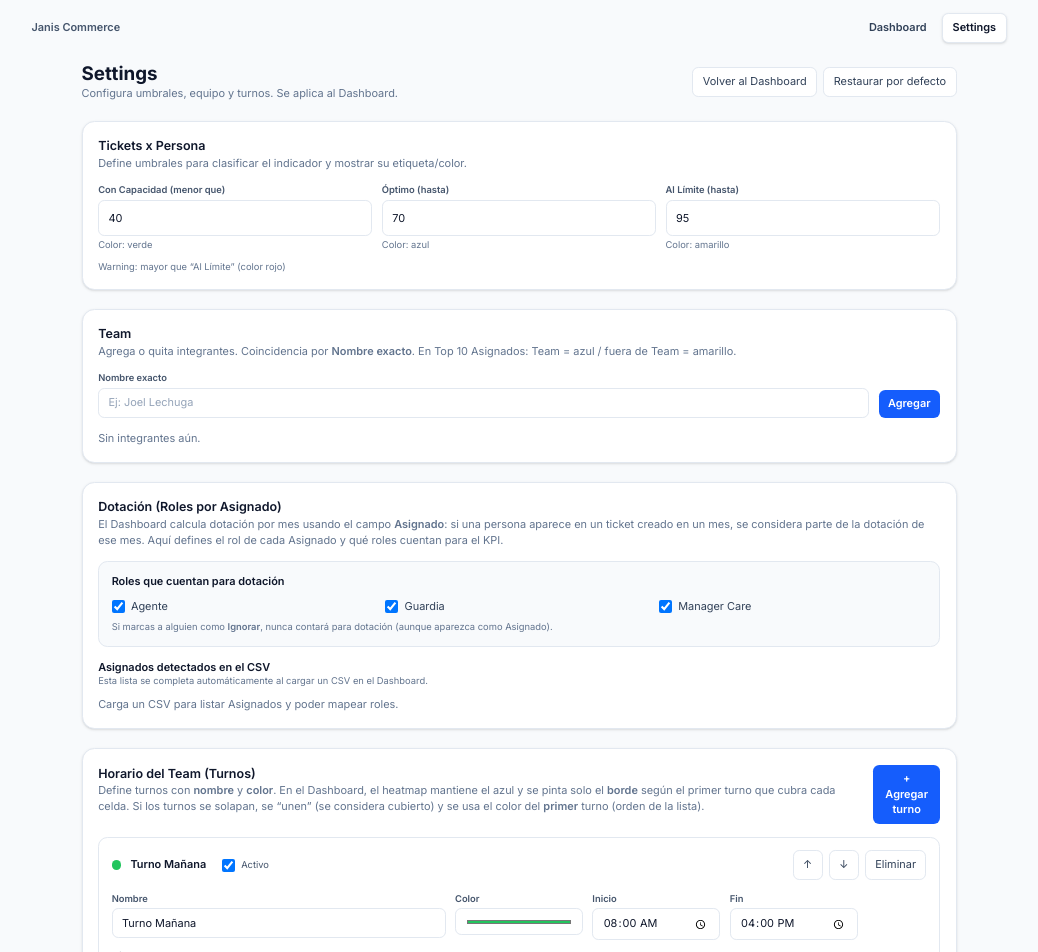
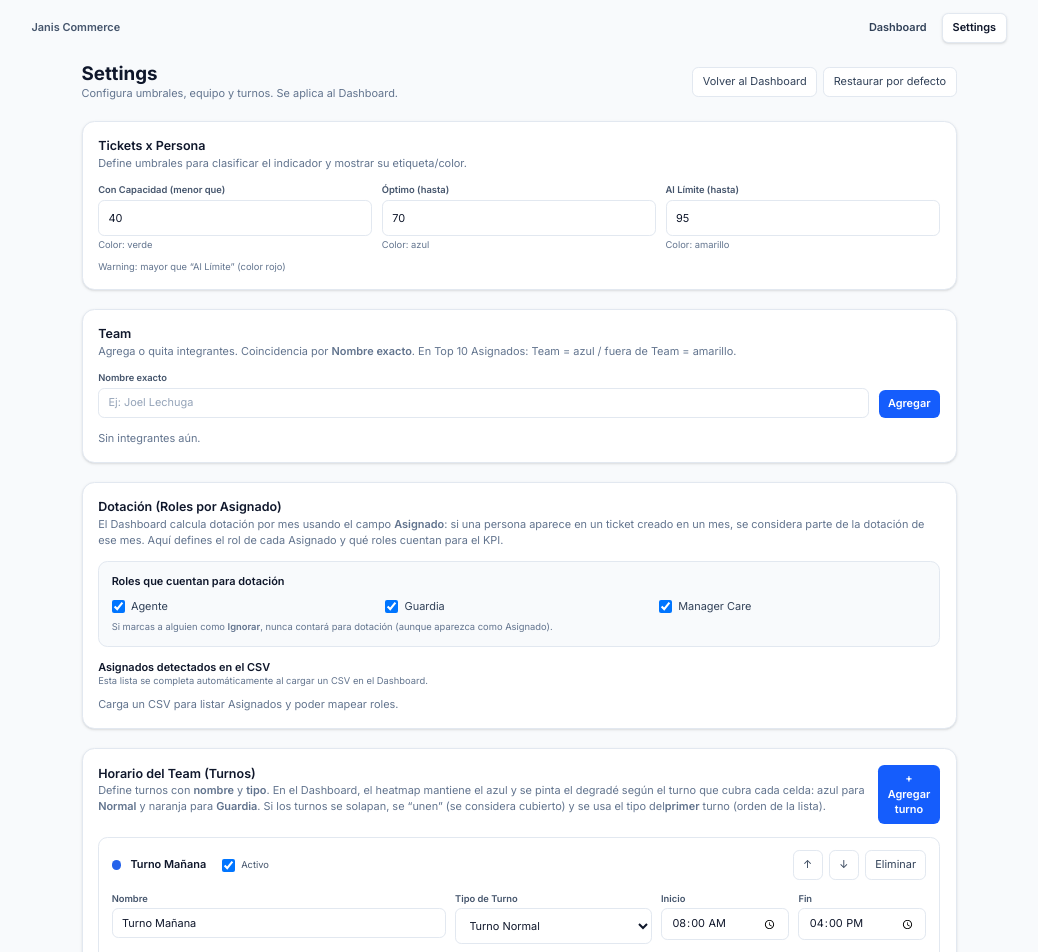
Before and after one commit to ravelli-czy/dashboard-care-teams, a React (Vite) app: page /settings in a window 1280 px wide. Shown: the top 952 px of the page, without its empty margins (121-1159 px from the left). Built offline with nearby package versions, Linux system fonts and the light colour scheme.

Commit message:
Update shift types and heatmap styling

```diff
--- a/src/pages/Dashboard.tsx
+++ b/src/pages/Dashboard.tsx
@@ -99,14 +99,21 @@ function hexToRgb(hex: string) {
 }
 
 // Blanco -> Azul más oscuro (según repetición)
-function heatBg(count: number, max: number) {
+function heatBg(count: number, max: number, color: string = UI.primary) {
   if (!count || !max) return { backgroundColor: "#ffffff", color: "#0f172a" };
-  const rgb = hexToRgb(UI.primary) || { r: 37, g: 99, b: 235 };
+  const rgb = hexToRgb(color) || { r: 37, g: 99, b: 235 };
   const ratio = Math.max(0, Math.min(1, count / max));
   const alpha = 0.06 + ratio * 0.82;
   const bg = `rgba(${rgb.r}, ${rgb.g}, ${rgb.b}, ${alpha})`;
   const text = alpha > 0.55 ? "#ffffff" : "#0f172a";
   return { backgroundColor: bg, color: text };
+}
+
+function normalizeCoverageShifts(shifts: CoverageShift[]): CoverageShift[] {
+  return (shifts || []).map((shift) => {
+    const kind: NonNullable<CoverageShift["kind"]> = shift.kind ?? "normal";
+    return { ...shift, kind, color: SHIFT_KIND_COLORS[kind] };
+  });
 }
 
 
@@ -122,11 +129,16 @@ type CoverageShift = {
   start: string; // "HH:MM"
   end: string;   // "HH:MM" (si start > end, cruza medianoche)
   enabled?: boolean;
+  kind?: "normal" | "guardia";
 };
 
 const DAY_LABELS = ["Lun", "Mar", "Mié", "Jue", "Vie", "Sáb", "Dom"] as const;
 const DAY_TO_IDX: Record<string, number> = {
   Lun: 0, Mar: 1, Mié: 2, Jue: 3, Vie: 4, Sáb: 5, Dom: 6,
+};
+const SHIFT_KIND_COLORS: Record<NonNullable<CoverageShift["kind"]>, string> = {
+  normal: "#2563eb",
+  guardia: "#f59e0b",
 };
 
 function timeToMinutes(t: string) {
@@ -159,7 +171,7 @@ function shiftCoversDayHour(shift: CoverageShift, dayIdx: number, hour: number)
 
 function getCoverageShifts(settings: any): CoverageShift[] {
   const list = (settings as any)?.coverageShifts;
-  if (Array.isArray(list) && list.length) return list as CoverageShift[];
+  if (Array.isArray(list) && list.length) return normalizeCoverageShifts(list as CoverageShift[]);
 
 
 // Fallback: leer coverageShifts directo desde localStorage (por si el schema de settings los descarta)
@@ -168,7 +180,7 @@ if (typeof window !== "undefined") {
     const raw = window.localStorage.getItem(COVERAGE_SHIFTS_LS_KEY);
     if (raw) {
       const parsed = JSON.parse(raw);
-      if (Array.isArray(parsed) && parsed.length) return parsed as CoverageShift[];
+      if (Array.isArray(parsed) && parsed.length) return normalizeCoverageShifts(parsed as CoverageShift[]);
     }
   } catch {}
 }
@@ -176,15 +188,30 @@ if (typeof window !== "undefined") {
   // Compatibilidad: si venías usando settings.shifts (morning/afternoon/guard)
   const legacy = (settings as any)?.shifts;
   if (!legacy) return [];
-  const mk = (id: string, name: string, color: string, start: string, end: string, days: number[]): CoverageShift => ({
-    id, name, color, start, end, days, enabled: true,
+  const mk = (
+    id: string,
+    name: string,
+    color: string,
+    start: string,
+    end: string,
+    days: number[],
+    kind: CoverageShift["kind"] = "normal"
+  ): CoverageShift => ({
+    id,
+    name,
+    color,
+    start,
+    end,
+    days,
+    enabled: true,
+    kind,
   });
 
   const out: CoverageShift[] = [];
-  if (legacy.morning) out.push(mk("morning", "Turno Mañana", "#22c55e", legacy.morning.start, legacy.morning.end, [0,1,2,3,4]));
-  if (legacy.afternoon) out.push(mk("afternoon", "Turno Tarde", "#22c55e", legacy.afternoon.start, legacy.afternoon.end, [0,1,2,3,4]));
-  if (legacy.guard) out.push(mk("guard", "Turno Guardia", "#ef4444", legacy.guard.start, legacy.guard.end, [0,1,2,3,4,5,6]));
-  return out;
+  if (legacy.morning) out.push(mk("morning", "Turno Mañana", "#22c55e", legacy.morning.start, legacy.morning.end, [0,1,2,3,4], "normal"));
+  if (legacy.afternoon) out.push(mk("afternoon", "Turno Tarde", "#22c55e", legacy.afternoon.start, legacy.afternoon.end, [0,1,2,3,4], "normal"));
+  if (legacy.guard) out.push(mk("guard", "Turno Guardia", "#ef4444", legacy.guard.start, legacy.guard.end, [0,1,2,3,4,5,6], "guardia"));
+  return normalizeCoverageShifts(out);
 }
 
 // Regla: si hay solape, se “une” (igual es cobertura). Visualmente se toma el color del PRIMER turno que calza.
@@ -1379,6 +1406,16 @@ export default function JiraExecutiveDashboard() {
 
   const { settings, setSettings } = useSettings();
   const coverageShifts = useMemo(() => getCoverageShifts(settings), [settings]);
+  const coverageKinds = useMemo(() => {
+    let hasNormal = false;
+    let hasGuardia = false;
+    for (const sh of coverageShifts) {
+      if (sh.enabled === false) continue;
+      if (sh.kind === "guardia") hasGuardia = true;
+      else hasNormal = true;
+    }
+    return { hasNormal, hasGuardia, split: hasNormal && hasGuardia };
+  }, [coverageShifts]);
 
   const [rows, setRows] = useState<Row[]>([]);
   const [error, setError] = useState<string | null>(null);
@@ -2375,7 +2412,8 @@ const tppHealth = (() => {
                 <div className="grid grid-cols-6 gap-2">
                   {series.hourHeatMap.data.map((x) => {
                     const sh = pickShiftForHour(coverageShifts, x.hour);
-                    const base = heatBg(x.tickets, series.hourHeatMap.max);
+                    const baseColor = coverageKinds.split && sh?.kind === "guardia" ? UI.warning : UI.primary;
+                    const base = heatBg(x.tickets, series.hourHeatMap.max, baseColor);
                     return (
                       <div
                         key={x.hour}
@@ -2403,42 +2441,25 @@ const tppHealth = (() => {
                     <thead>
                       <tr className="text-left">
                         <th className="p-2 border border-slate-200 bg-slate-50">Hora</th>
-                        {series.weekHeatMap.days.map((d) => {
-                          const dayIdx = DAY_TO_IDX[d] ?? null;
-                          const shDay = dayIdx === null ? null : pickShiftForDay(coverageShifts, dayIdx);
-                          return (
-                            <th
-                              key={d}
-                              className="p-2 border border-slate-200 bg-slate-50"
-                              style={getShiftOverlayStyle(shDay?.color)}
-                              title={shDay ? shDay.name : undefined}
-                            >
-                              {d}
-                            </th>
-                          );
-                        })}
+                        {series.weekHeatMap.days.map((d) => (
+                          <th key={d} className="p-2 border border-slate-200 bg-slate-50">
+                            {d}
+                          </th>
+                        ))}
                       </tr>
                     </thead>
                     <tbody>
                       {series.weekHeatMap.matrix.map((row: any) => (
                         <tr key={row.hour}>
-                          {(() => {
-                            const shHour = pickShiftForHour(coverageShifts, row.hour);
-                            return (
-                              <td
-                                className="p-2 border border-slate-200 font-semibold text-slate-700"
-                                style={getShiftOverlayStyle(shHour?.color)}
-                                title={shHour ? shHour.name : undefined}
-                              >
-                                {String(row.hour).padStart(2, "0")}:00
-                              </td>
-                            );
-                          })()}
+                          <td className="p-2 border border-slate-200 font-semibold text-slate-700">
+                            {String(row.hour).padStart(2, "0")}:00
+                          </td>
                           {series.weekHeatMap.days.map((d) => {
                             const v = Number(row[d] || 0);
-                            const base = heatBg(v, series.weekHeatMap.max);
                             const dayIdx = DAY_TO_IDX[d] ?? null;
                             const sh = dayIdx === null ? null : pickShiftForDayHour(coverageShifts, dayIdx, row.hour);
+                            const baseColor = coverageKinds.split && sh?.kind === "guardia" ? UI.warning : UI.primary;
+                            const base = heatBg(v, series.weekHeatMap.max, baseColor);
                             return (
                               <td
                                 key={d}
--- a/src/pages/Settings.tsx
+++ b/src/pages/Settings.tsx
@@ -43,15 +43,26 @@ const DAY_LABELS = ["Lun", "Mar", "Mié", "Jue", "Vie", "Sáb", "Dom"] as const;
 const DAY_OPTIONS: Array<{ idx: number; label: string }> = DAY_LABELS.map((l, i) => ({ idx: i, label: l }));
 
 const COVERAGE_SHIFTS_LS_KEY = "dashboardCare.coverageShifts.v1";
+const SHIFT_KIND_COLORS: Record<NonNullable<CoverageShift["kind"]>, string> = {
+  normal: "#2563eb",
+  guardia: "#f59e0b",
+};
 
 
 function uid(prefix = "shift") {
   return `${prefix}_${Math.random().toString(16).slice(2)}_${Date.now().toString(16)}`;
 }
 
+function normalizeCoverageShifts(shifts: CoverageShift[]): CoverageShift[] {
+  return (shifts || []).map((shift) => {
+    const kind: NonNullable<CoverageShift["kind"]> = shift.kind ?? "normal";
+    return { ...shift, kind, color: SHIFT_KIND_COLORS[kind] };
+  });
+}
+
 function getCoverageShifts(settings: any): CoverageShift[] {
   const list = (settings as any)?.coverageShifts;
-  if (Array.isArray(list) && list.length) return list as CoverageShift[];
+  if (Array.isArray(list) && list.length) return normalizeCoverageShifts(list as CoverageShift[]);
 
 
 // Fallback: persistimos coverageShifts por fuera del schema del settings (localStorage directo)
@@ -60,30 +71,46 @@ if (typeof window !== "undefined") {
     const raw = window.localStorage.getItem(COVERAGE_SHIFTS_LS_KEY);
     if (raw) {
       const parsed = JSON.parse(raw);
-      if (Array.isArray(parsed) && parsed.length) return parsed as CoverageShift[];
+      if (Array.isArray(parsed) && parsed.length) return normalizeCoverageShifts(parsed as CoverageShift[]);
     }
   } catch {}
 }
 
   const legacy = (settings as any)?.shifts;
   if (!legacy) return [];
-  const mk = (id: string, name: string, color: string, start: string, end: string, days: number[]): CoverageShift => ({
-    id, name, color, start, end, days, enabled: true,
+  const mk = (
+    id: string,
+    name: string,
+    color: string,
+    start: string,
+    end: string,
+    days: number[],
+    kind: CoverageShift["kind"] = "normal"
+  ): CoverageShift => ({
+    id,
+    name,
+    color,
+    start,
+    end,
+    days,
+    enabled: true,
+    kind,
   });
 
   const out: CoverageShift[] = [];
-  if (legacy.morning) out.push(mk("morning", "Turno Mañana", "#22c55e", legacy.morning.start, legacy.morning.end, [0,1,2,3,4]));
-  if (legacy.afternoon) out.push(mk("afternoon", "Turno Tarde", "#f59e0b", legacy.afternoon.start, legacy.afternoon.end, [0,1,2,3,4]));
-  if (legacy.guard) out.push(mk("guard", "Turno Guardia", "#ef4444", legacy.guard.start, legacy.guard.end, [0,1,2,3,4,5,6]));
-  return out;
+  if (legacy.morning) out.push(mk("morning", "Turno Mañana", "#22c55e", legacy.morning.start, legacy.morning.end, [0,1,2,3,4], "normal"));
+  if (legacy.afternoon) out.push(mk("afternoon", "Turno Tarde", "#f59e0b", legacy.afternoon.start, legacy.afternoon.end, [0,1,2,3,4], "normal"));
+  if (legacy.guard) out.push(mk("guard", "Turno Guardia", "#ef4444", legacy.guard.start, legacy.guard.end, [0,1,2,3,4,5,6], "guardia"));
+  return normalizeCoverageShifts(out);
 }
 
 function setCoverageShifts(settings: any, setSettings: any, shifts: CoverageShift[]) {
   // Guardamos en settings (si el schema lo permite) y también en localStorage directo (para no perderlo)
-  setSettings({ ...(settings as any), coverageShifts: shifts } as any);
+  const normalized = normalizeCoverageShifts(shifts);
+  setSettings({ ...(settings as any), coverageShifts: normalized } as any);
   if (typeof window !== "undefined") {
     try {
-      window.localStorage.setItem(COVERAGE_SHIFTS_LS_KEY, JSON.stringify(shifts));
+      window.localStorage.setItem(COVERAGE_SHIFTS_LS_KEY, JSON.stringify(normalized));
     } catch {}
   }
 }
@@ -330,9 +357,10 @@ useEffect(() => {
     <div>
       <div className={UI.title}>Horario del Team (Turnos)</div>
       <div className={UI.subtitle}>
-        Define turnos con <span className="font-semibold">nombre</span> y <span className="font-semibold">color</span>. En el Dashboard,
-        el heatmap mantiene el azul y se pinta solo el <span className="font-semibold">borde</span> según el primer turno que cubra cada celda.
-        Si los turnos se solapan, se “unen” (se considera cubierto) y se usa el color del <span className="font-semibold">primer</span> turno (orden de la lista).
+        Define turnos con <span className="font-semibold">nombre</span> y <span className="font-semibold">tipo</span>. En el Dashboard,
+        el heatmap mantiene el azul y se pinta el degradé según el turno que cubra cada celda: azul para <span className="font-semibold">Normal</span> y
+        naranja para <span className="font-semibold">Guardia</span>. Si los turnos se solapan, se “unen” (se considera cubierto) y se usa el tipo del
+        <span className="font-semibold">primer</span> turno (orden de la lista).
       </div>
     </div>
 
@@ -340,16 +368,15 @@ useEffect(() => {
       className={UI.btnPrimary}
       onClick={() => {
         const current = getCoverageShifts(settings);
-        const palette = ["#22c55e", "#f59e0b", "#a855f7", "#ef4444", "#14b8a6", "#0ea5e9"];
-        const nextColor = palette[current.length % palette.length];
         const next: CoverageShift = {
           id: uid(),
           name: `Turno ${current.length + 1}`,
-          color: nextColor,
+          color: SHIFT_KIND_COLORS.normal,
           days: [0, 1, 2, 3, 4],
           start: "09:00",
           end: "18:00",
           enabled: true,
+          kind: "normal",
         };
         setCoverageShifts(settings, setSettings, [...current, next]);
       }}
@@ -441,17 +468,28 @@ useEffect(() => {
                   />
                 </div>
 
-                <div className="md:col-span-2">
-                  <div className={UI.label}>Color</div>
-                  <input
-                    className={UI.input}
-                    type="color"
-                    value={sh.color || "#22c55e"}
+                <div className="md:col-span-3">
+                  <div className={UI.label}>Tipo de Turno</div>
+                  <select
+                    className={UI.input + " mt-0"}
+                    value={sh.kind ?? "normal"}
                     onChange={(e) => {
-                      const next = shifts.map((x) => (x.id === sh.id ? { ...x, color: e.target.value } : x));
+                      const kind = e.target.value as CoverageShift["kind"];
+                      const next = shifts.map((x) =>
+                        x.id === sh.id
+                          ? {
+                              ...x,
+                              kind,
+                              color: SHIFT_KIND_COLORS[kind ?? "normal"],
+                            }
+                          : x
+                      );
                       setCoverageShifts(settings, setSettings, next);
                     }}
-                  />
+                  >
+                    <option value="normal">Turno Normal</option>
+                    <option value="guardia">Turno Guardia</option>
+                  </select>
                 </div>
 
                 <div className="md:col-span-2">
```
